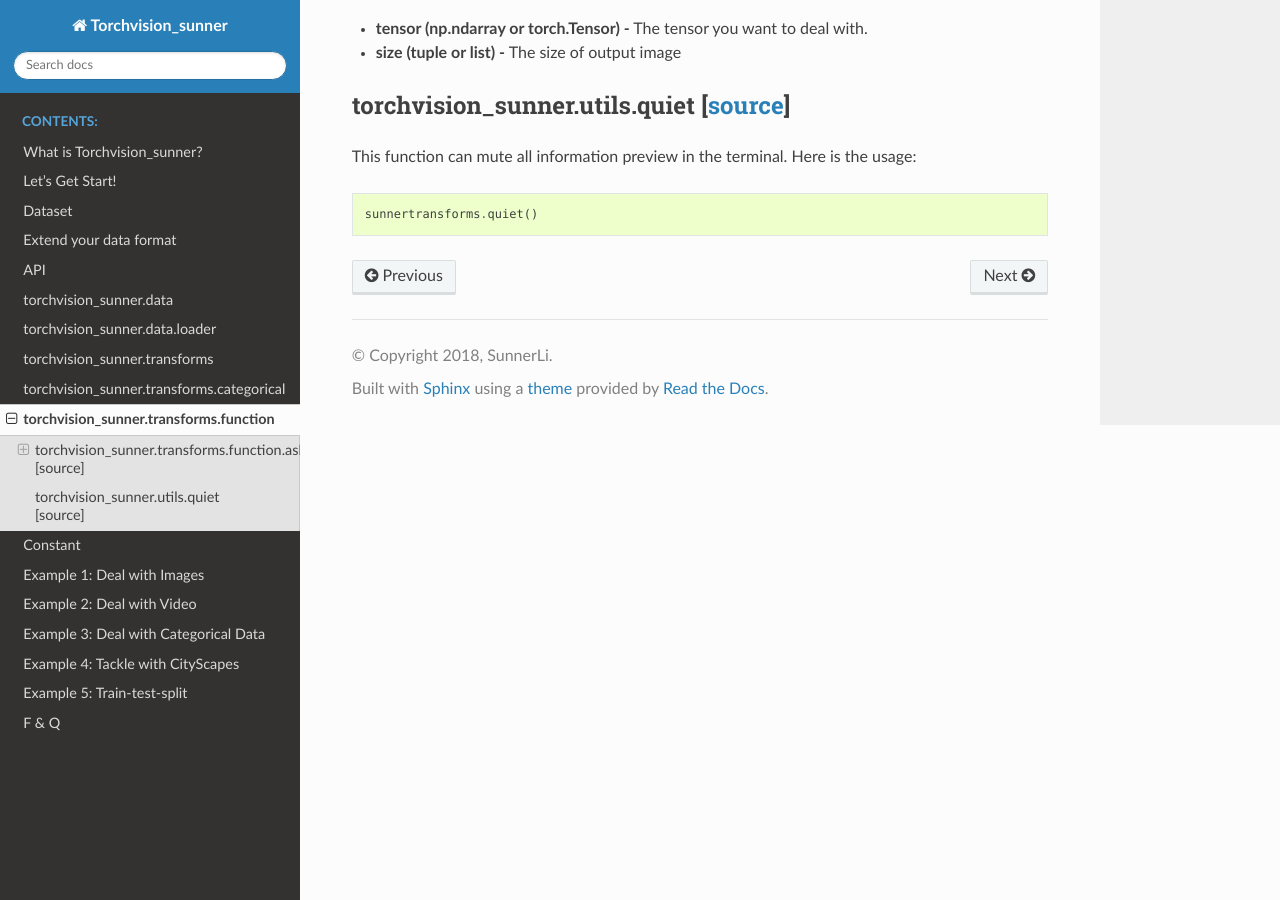
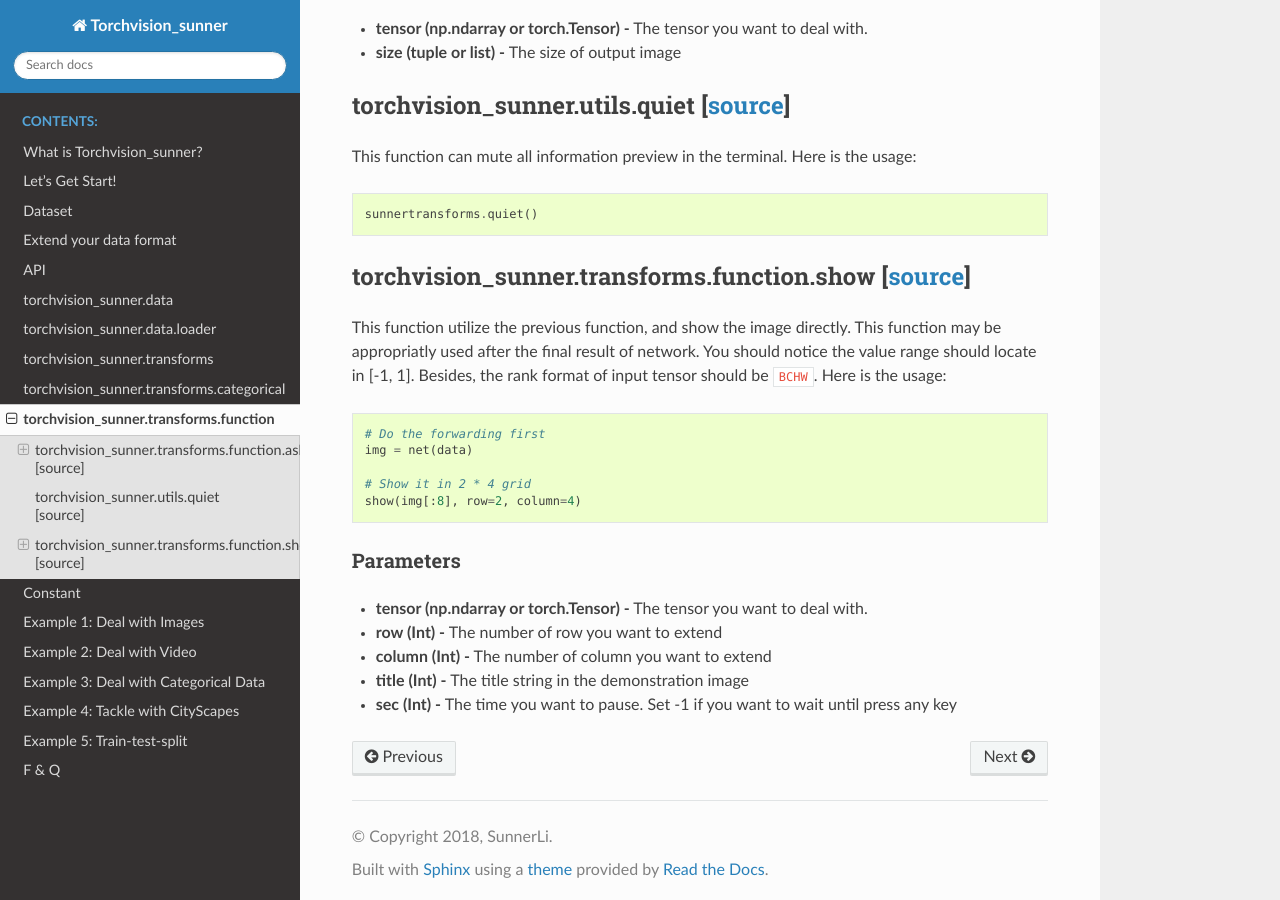
Before and after one commit to SunnerLi/Torchvision_sunner_book, a Sphinx documentation site: the page built from source/tutorial/function.md, in a window 1280 px wide and 900 px high, scrolled down 651 px. Built offline with Sphinx 7.4.7 and the Read the Docs theme 2.0.0, drawn with Linux system fonts in a browser that asks for light colours.

Commit message:
add the explaination of 'show' function and DICOM reading mechanism

````diff
--- a/source/tutorial/function.md
+++ b/source/tutorial/function.md
@@ -25,3 +25,21 @@ This function can mute all information preview in the terminal. Here is the usag
 ```python
 sunnertransforms.quiet()
 ```
+
+## torchvision_sunner.transforms.function.show [[source](https://github.com/SunnerLi/Torchvision_sunner/blob/master/torchvision_sunner/transforms/function.py#L58)]
+
+This function utilize the previous function, and show the image directly. This function may be appropriatly used after the final result of network. You should notice the value range should locate in [-1, 1]. Besides, the rank format of input tensor should be ``BCHW``. Here is the usage:
+```python
+# Do the forwarding first
+img = net(data)
+
+# Show it in 2 * 4 grid
+show(img[:8], row=2, column=4)
+```
+
+#### Parameters
+* **tensor (np.ndarray or torch.Tensor) -** The tensor you want to deal with.
+* **row (Int) -** The number of row you want to extend
+* **column (Int) -** The number of column you want to extend
+* **title (Int) -** The title string in the demonstration image
+* **sec (Int) -** The time you want to pause. Set -1 if you want to wait until press any key
````
Also changed, not shown: source/tutorial/read.md (+8 -0 lines).
